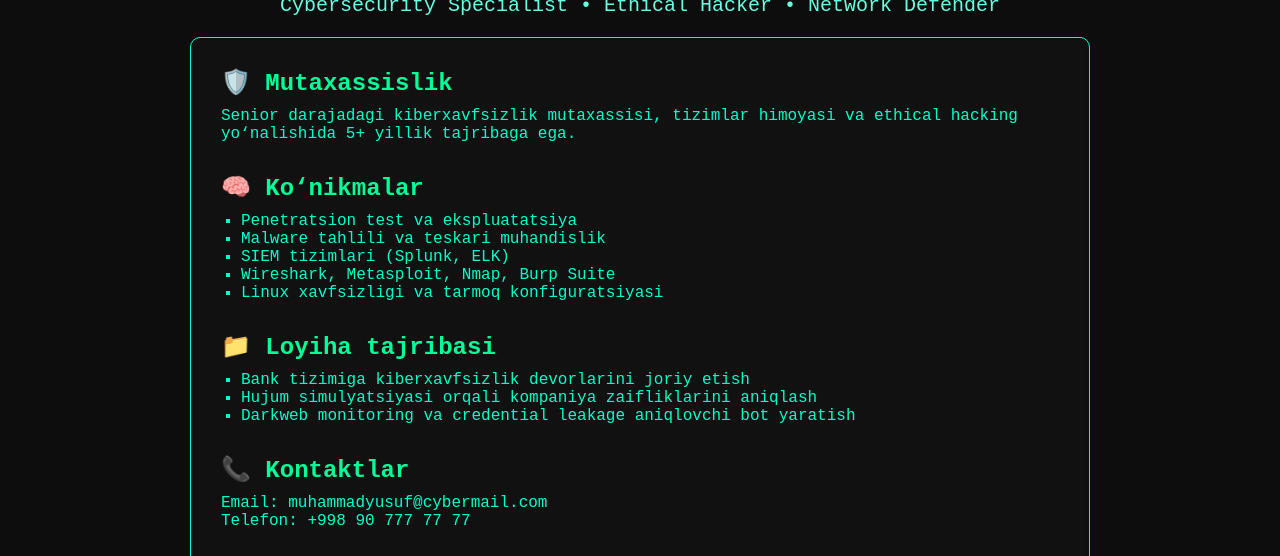
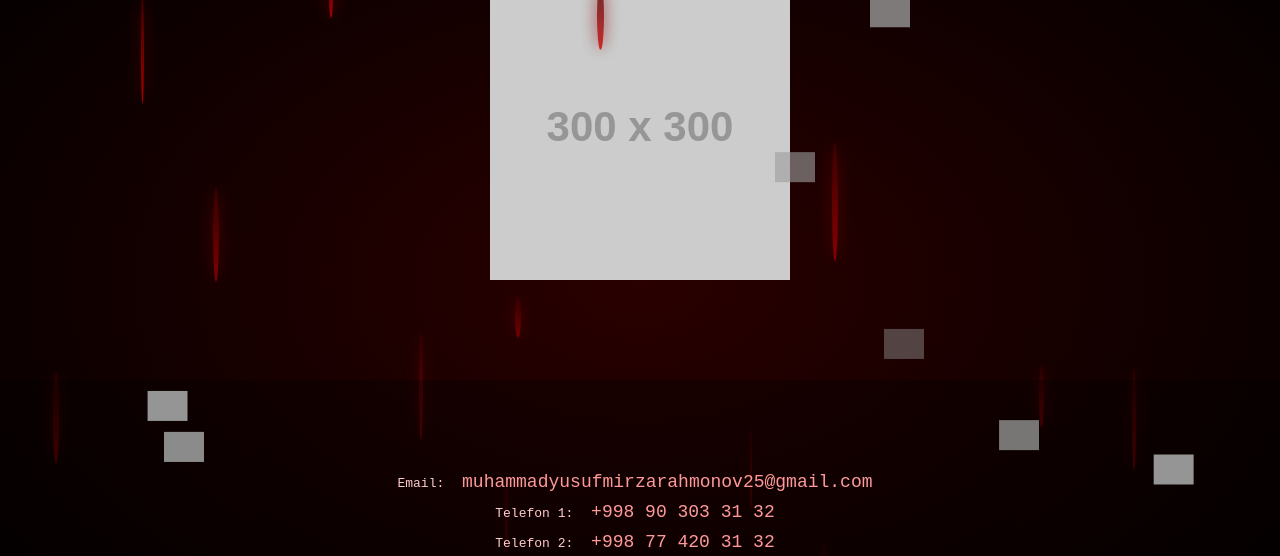
Before and after one commit to muhamadyusuf-hacker001/uzhack, a plain HTML site: page index.html in a window 1280 px wide. Shown: the part 120-676 px from the top of the page. Drawn offline with nearby package versions, Linux system fonts and the light colour scheme; grey boxes are pictures that could not be loaded; placeholder pictures from the web are drawn by us.

Commit message:
index.html

```diff
--- a/index.html
+++ b/index.html
@@ -2,132 +2,153 @@
 <html lang="en">
 <head>
   <meta charset="UTF-8">
-  <title>MuhammadYusuf | Cybersecurity Expert</title>
+  <title>JGARM Rezyume</title>
   <link href="https://cdn.jsdelivr.net/npm/boxicons@2.1.4/css/boxicons.min.css" rel="stylesheet">
   <style>
     * { margin: 0; padding: 0; box-sizing: border-box; }
     body {
-      background-color: #0d0d0d;
-      color: #00ffcc;
-      font-family: 'Courier New', Courier, monospace;
+      background: radial-gradient(#2a0000, #000);
+      color: #ffcccc;
+      font-family: monospace;
+      overflow-x: hidden;
+      display: flex;
+      flex-direction: column;
+      min-height: 100vh;
+    }
+
+    .wall {
+      width: 100%;
+      flex: 1;
+      position: relative;
       display: flex;
       flex-direction: column;
       align-items: center;
-      justify-content: space-between;
-      min-height: 100vh;
+      justify-content: center;
     }
 
-    header {
-      padding: 50px 20px 20px;
-      text-align: center;
+    .blood-drip, .falling-skull, .flying-skull {
+      position: absolute;
+      top: -100px;
+      z-index: 1;
     }
 
-    header h1 {
-      font-size: 48px;
-      color: #00ff99;
+    .blood-drip {
+      background: linear-gradient(to bottom, #4d0000, #8b0000, #cc0000);
+      border-radius: 50%;
+      box-shadow: 0 0 15px #8b0000;
+      animation: drip linear infinite;
     }
 
-    header p {
-      font-size: 20px;
-      color: #66ffe0;
-      margin-top: 10px;
+    .falling-skull img, .flying-skull img {
+      width: 40px;
     }
 
-    main {
-      flex: 1;
-      width: 90%;
-      max-width: 900px;
-      padding: 30px;
-      background: rgba(255, 255, 255, 0.02);
-      border: 1px solid #00ffcc;
-      border-radius: 10px;
-      backdrop-filter: blur(4px);
+    @keyframes drip {
+      0% { transform: translateY(0); opacity: 1; }
+      100% { transform: translateY(120vh); opacity: 0; }
     }
 
-    section {
-      margin-bottom: 30px;
+    @keyframes fall {
+      0% { transform: translateY(0); opacity: 1; }
+      100% { transform: translateY(120vh); opacity: 0; }
     }
 
-    h2 {
-      color: #00ff99;
-      margin-bottom: 10px;
-    }
-
-    ul {
-      list-style: square;
-      padding-left: 20px;
+    @keyframes fly {
+      0% { transform: translate(0, 0); opacity: 1; }
+      100% { transform: translate(100vw, -100vh); opacity: 0; }
     }
 
     footer {
-      height: 180px;
-      width: 100%;
-      background: linear-gradient(to top, #001111, transparent);
+      height: 300px;
+      background: rgba(0, 0, 0, 0.3);
       display: flex;
       flex-direction: column;
       justify-content: center;
       align-items: center;
-      color: #66ffe0;
+      gap: 10px;
+      color: #ffcccc;
+      z-index: 10;
+      position: relative;
+      overflow: hidden;
     }
 
-    .social-icons a {
-      color: #00ffcc;
+    footer a {
+      color: #ff9999;
+      text-decoration: none;
+      font-size: 18px;
       margin: 0 10px;
-      font-size: 22px;
-      transition: transform 0.3s;
     }
 
-    .social-icons a:hover {
-      transform: scale(1.2);
-      color: #ffffff;
+    .social-icons i {
+      font-size: 24px;
+      margin: 0 10px;
     }
   </style>
 </head>
 <body>
-  <header>
-    <h1>MuhammadYusuf</h1>
-    <p>Cybersecurity Specialist • Ethical Hacker • Network Defender</p>
-  </header>
+  <div class="wall" id="wall">
+    <img class="profile-img" src="https://via.placeholder.com/300x300.png?text=JGARM" alt="Profile Image">
+  </div>
 
-  <main>
-    <section>
-      <h2>🛡️ Mutaxassislik</h2>
-      <p>Senior darajadagi kiberxavfsizlik mutaxassisi, tizimlar himoyasi va ethical hacking yo‘nalishida 5+ yillik tajribaga ega.</p>
-    </section>
+  <footer id="footer">
+    <p>Email: <a href="mailto:muhammadyusufmirzarahmonov25@gmail.com">muhammadyusufmirzarahmonov25@gmail.com</a></p>
+    <p>Telefon 1: <a href="tel:+998903033132">+998 90 303 31 32</a></p>
+    <p>Telefon 2: <a href="tel:+998774203132">+998 77 420 31 32</a></p>
+    <div class="social-icons">
+      <a href="https://t.me/coder_muhammad_08" title="Telegram"><i class='bx bxl-telegram'></i></a>
+      <a href="https://github.com/muhamadyusuf-hacker001" title="GitHub"><i class='bx bxl-github'></i></a>
+    </div>
+  </footer>
 
-    <section>
-      <h2>🧠 Ko‘nikmalar</h2>
-      <ul>
-        <li>Penetratsion test va ekspluatatsiya</li>
-        <li>Malware tahlili va teskari muhandislik</li>
-        <li>SIEM tizimlari (Splunk, ELK)</li>
-        <li>Wireshark, Metasploit, Nmap, Burp Suite</li>
-        <li>Linux xavfsizligi va tarmoq konfiguratsiyasi</li>
-      </ul>
-    </section>
+  <script>
+    const wall = document.getElementById('wall');
+    const footer = document.getElementById('footer');
 
-    <section>
-      <h2>📁 Loyiha tajribasi</h2>
-      <ul>
-        <li>Bank tizimiga kiberxavfsizlik devorlarini joriy etish</li>
-        <li>Hujum simulyatsiyasi orqali kompaniya zaifliklarini aniqlash</li>
-        <li>Darkweb monitoring va credential leakage aniqlovchi bot yaratish</li>
-      </ul>
-    </section>
+    function createBloodDrip() {
+      const drip = document.createElement('div');
+      drip.classList.add('blood-drip');
+      drip.style.left = Math.random() * 100 + 'vw';
+      const width = Math.random() * 5 + 2;
+      const height = Math.random() * 80 + 40;
+      drip.style.width = width + 'px';
+      drip.style.height = height + 'px';
+      const duration = Math.random() * 3 + 4;
+      drip.style.animationDuration = duration + 's';
+      drip.style.animationName = 'drip';
+      wall.appendChild(drip);
+      setTimeout(() => drip.remove(), duration * 1000);
+    }
 
-    <section>
-      <h2>📞 Kontaktlar</h2>
-      <p>Email: muhammadyusuf@cybermail.com</p>
-      <p>Telefon: +998 90 777 77 77</p>
-    </section>
-  </main>
+    function createFallingSkull() {
+      const skull = document.createElement('div');
+      skull.classList.add('falling-skull');
+      skull.style.left = Math.random() * 100 + 'vw';
+      const duration = Math.random() * 4 + 5;
+      skull.style.animation = `fall ${duration}s ease-in forwards`;
+      const img = document.createElement('img');
+      img.src = 'https://www.pngmart.com/files/23/Red-Skull-PNG-Transparent.png';
+      skull.appendChild(img);
+      wall.appendChild(skull);
+      setTimeout(() => skull.remove(), duration * 1000);
+    }
 
-  <footer>
-    <div class="social-icons">
-      <a href="#" title="Telegram"><i class='bx bxl-telegram'></i></a>
-      <a href="#" title="GitHub"><i class='bx bxl-github'></i></a>
-      <a href="#" title="LinkedIn"><i class='bx bxl-linkedin'></i></a>
-    </div>
-    <p>&copy; 2025 MuhammadYusuf — CyberSec Pro</p>
-  </footer>
+    function createFlyingSkull() {
+      const skull = document.createElement('div');
+      skull.classList.add('flying-skull');
+      skull.style.left = Math.random() * 100 + 'vw';
+      skull.style.top = Math.random() * 500 + 'px';
+      const duration = Math.random() * 5 + 4;
+      skull.style.animation = `fly ${duration}s ease-in forwards`;
+      const img = document.createElement('img');
+      img.src = 'https://www.pngmart.com/files/23/Red-Skull-PNG-Transparent.png';
+      skull.appendChild(img);
+      footer.appendChild(skull);
+      setTimeout(() => skull.remove(), duration * 1000);
+    }
+
+    setInterval(createBloodDrip, 300);
+    setInterval(createFallingSkull, 800);
+    setInterval(createFlyingSkull, 600);
+  </script>
 </body>
 </html>
```
